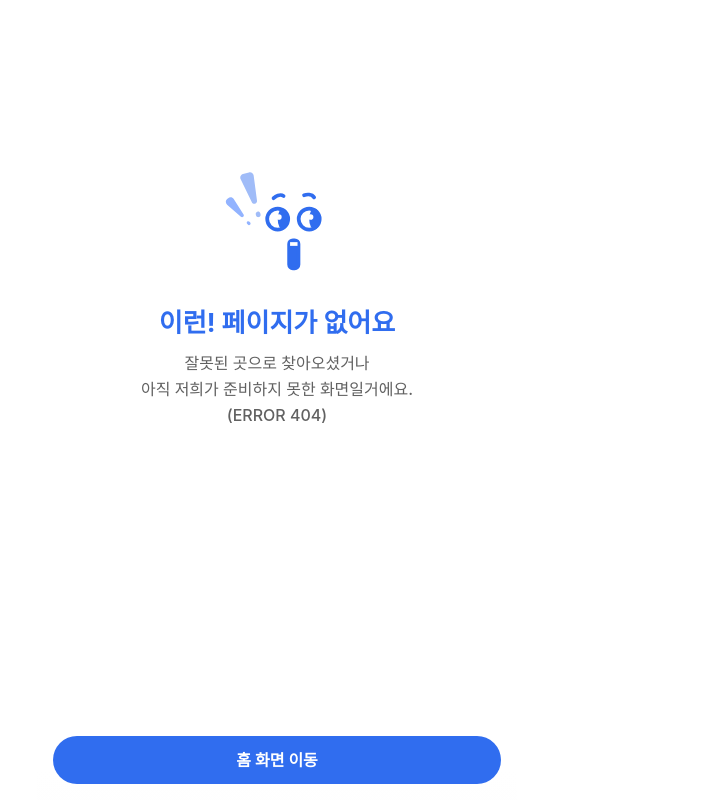
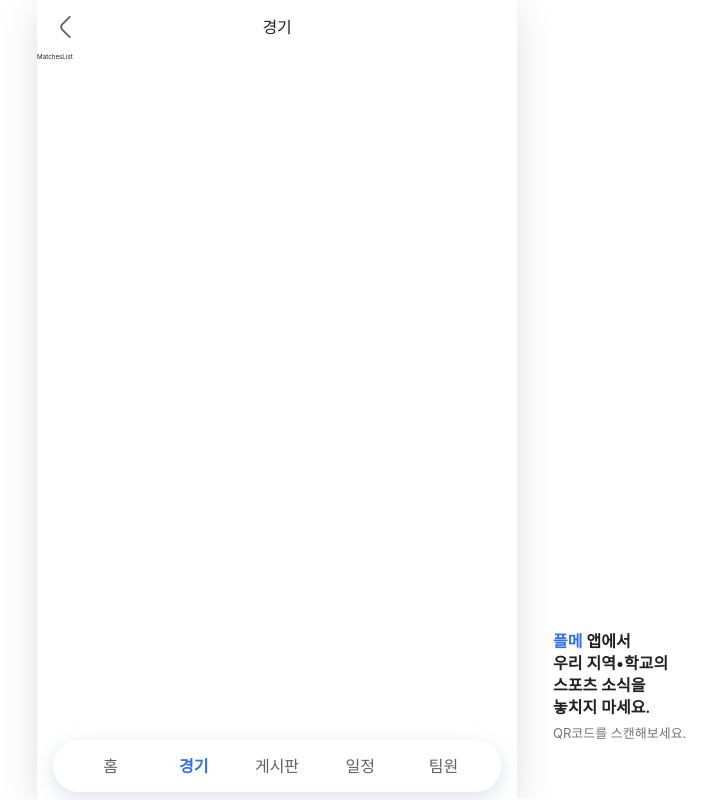
Before and after one commit to playmakersports/playmaker-fe, a Next.js app: page /team/1/matches in a window 1280 px wide. Before the commit this address had no page. Shown: the whole page, without its empty margins (363-1075 px from the left). Built offline with nearby package versions, Linux system fonts and the light colour scheme.

Commit message:
feat. 팀 내비게이션 구현

```diff
--- /dev/null
+++ b/src/app/(mobile)/team/[teamId]/(sub)/matches/page.tsx
@@ -0,0 +1,12 @@
+"use client";
+
+import React from "react";
+import { usePageTitle } from "@/hook/usePageTitle";
+
+function MatchesList() {
+  usePageTitle({ title: "경기" });
+
+  return <div>MatchesList</div>;
+}
+
+export default MatchesList;
--- /dev/null
+++ b/src/app/(mobile)/team/[teamId]/_components/TeamNavigation.tsx
@@ -0,0 +1,73 @@
+import React from "react";
+import styled from "@emotion/styled";
+import Link from "next/link";
+import { useParams, usePathname } from "next/navigation";
+
+function TeamNavigation() {
+  const params = useParams();
+  const path = usePathname();
+  const currentPath = path.split("/")[3];
+  const teamId = params["teamId"] as string;
+
+  return (
+    <Container>
+      <Menu>
+        <Link href={`/team/${teamId}`}>
+          <li data-active={!currentPath}>홈</li>
+        </Link>
+        <Link href={`/team/${teamId}/matches`}>
+          <li data-active={currentPath === "matches"}>경기</li>
+        </Link>
+        <Link href={`/team/${teamId}/board`} prefetch>
+          <li data-active={currentPath === "board"}>게시판</li>
+        </Link>
+        <Link href={`/team/${teamId}/schedule`} prefetch>
+          <li data-active={currentPath === "schedule"}>일정</li>
+        </Link>
+        <Link href={`/team/${teamId}/players`} prefetch>
+          <li data-active={currentPath === "players"}>팀원</li>
+        </Link>
+      </Menu>
+    </Container>
+  );
+}
+
+const Container = styled.nav`
+  position: fixed;
+  display: flex;
+  width: 100%;
+  justify-content: center;
+  left: 0;
+  bottom: calc(8px + var(--env-sab));
+`;
+const Menu = styled.ul`
+  display: flex;
+  width: calc(var(--mobile-max-width) - 16px * 2);
+  margin: 0 12px;
+  padding: 6px 16px;
+  background-color: var(--gray0);
+  border-radius: 100px;
+  box-shadow: 0px 6px 20px 0 rgba(208, 214, 226, 0.7);
+
+  a {
+    flex: 1;
+    padding: 12px 0;
+    text-align: center;
+    font-size: 1.6rem;
+    font-weight: 400;
+    color: var(--gray700);
+    transition: color 0.2s, font-weight 0.2s, background-color 0.2s;
+    border-radius: 10px;
+
+    &:active {
+      background-color: var(--gray100);
+    }
+
+    & li[data-active="true"] {
+      color: var(--main);
+      font-weight: 600;
+    }
+  }
+`;
+
+export default TeamNavigation;
--- /dev/null
+++ b/src/app/(mobile)/team/[teamId]/layout.tsx
@@ -0,0 +1,15 @@
+"use client";
+
+import React from "react";
+import TeamNavigation from "./_components/TeamNavigation";
+
+function TeamLayout({ children }: { children: React.ReactNode }) {
+  return (
+    <>
+      {children}
+      <TeamNavigation />
+    </>
+  );
+}
+
+export default TeamLayout;
```
